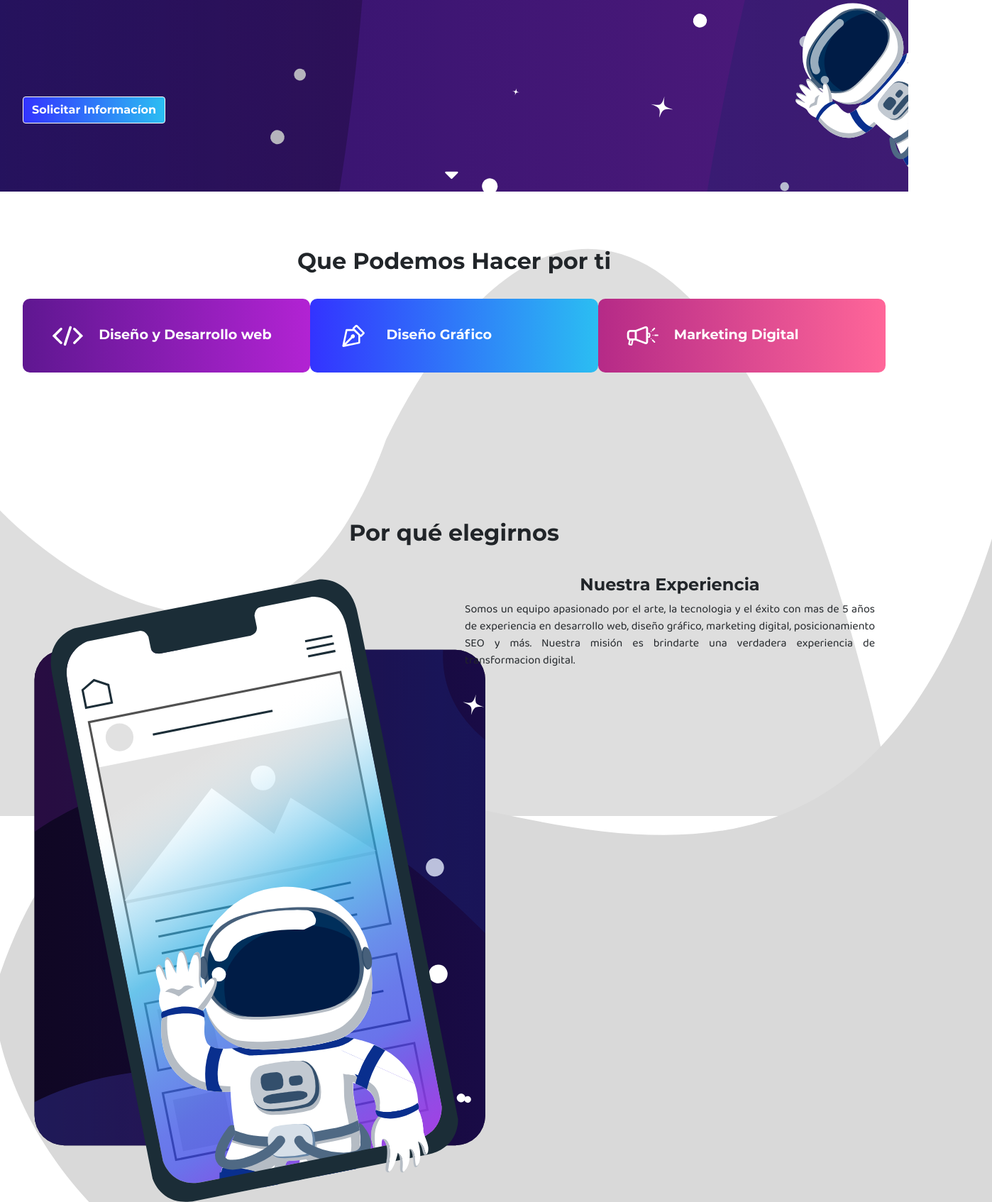
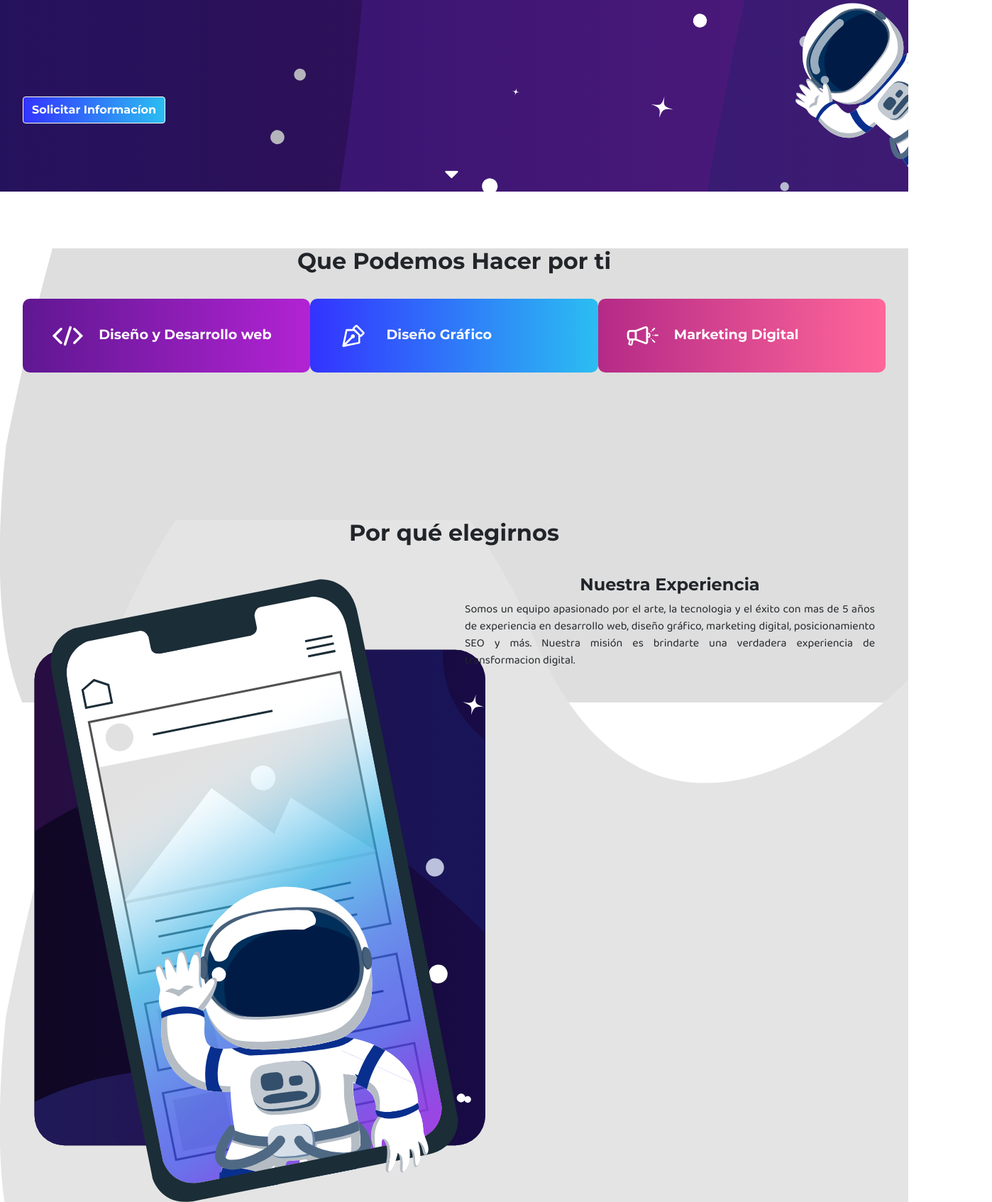
Before and after one commit to carlosrjg7/galasix, a website: page public/index.html in a window 1280 px wide. Shown: the part 538-2232 px from the top of the page at 71% size, 1398 px wide, since content can reach past the window. Drawn offline with Linux system fonts and the light colour scheme.

Commit message:
agregar tokes

```diff
--- a/public/index.html
+++ b/public/index.html
@@ -40,7 +40,7 @@
         </div>
 
         <div clasS="section_home_icon">
-            <i class="fa fa-sort-down"></i>
+            <a href="#section_services"><i class="fa fa-sort-down"></i></a>
         </div>
     </section>
 
--- a/resourse/sass/styles.scss
+++ b/resourse/sass/styles.scss
@@ -46,6 +46,12 @@ a{
 
 form{
     font-family: 'montserratregular';
+}
+
+.sticky-top {
+    -webkit-box-shadow: 0px 3px 10px 0px rgba(0,0,0,0.2);
+    -moz-box-shadow: 0px 3px 10px 0px rgba(0,0,0,0.2);
+    box-shadow: 0px 3px 10px 0px rgba(0,0,0,0.2);
 }
 
 .section_home{
@@ -106,6 +112,9 @@ form{
         left: 49%;
         display: block;
         font-size: 2em;
+        a{
+            color: white;
+        }
     }
 }
 
@@ -115,9 +124,13 @@ form{
         content: "";
         position: absolute;
         left: 0;
-        width: 100%; height: 100%;
-        background-image: url('../img/bg_m_acuados.svg');
+        width: 100%;
+        height: 80%;
+        right: 0px;
+        background-image: url(../img/bg_m_acuados.svg);
         filter: contrast(85%);
+        background-position: 0%;
+        transform: rotateY(180deg);
         background-repeat: no-repeat;
         background-size: cover;
       }
@@ -197,12 +210,14 @@ form{
     &::before {
         content: "";
         position: absolute;
-        left: -10px;
-        width: 110%;
-        height: 240%;
-        background-image: url('../img/bg_m_acuaun.svg');
-        filter: contrast(80%);
-        background-repeat: repeat;
+        left: 0;
+        width: 100%;
+        height: 185%;
+        background-image: url(../img/bg_m_acuados.svg);
+        filter: contrast(90%);
+        background-position: 25%;
+        transform: rotate(180deg) rotateX(180deg);
+        background-repeat: no-repeat;
         background-size: cover;
       }
     h2{
@@ -251,7 +266,7 @@ form{
     .carrusel{
         width: 100%;
         .section_team_card{
-            background-color: rgba($color: #c6c6c6, $alpha: 1);
+            background-color: rgba($color: #e6e6e6, $alpha: 1);
             padding: 1em;
             border-radius: 10px;
 
```
Also changed, not shown: public/css/styles.min.css.
